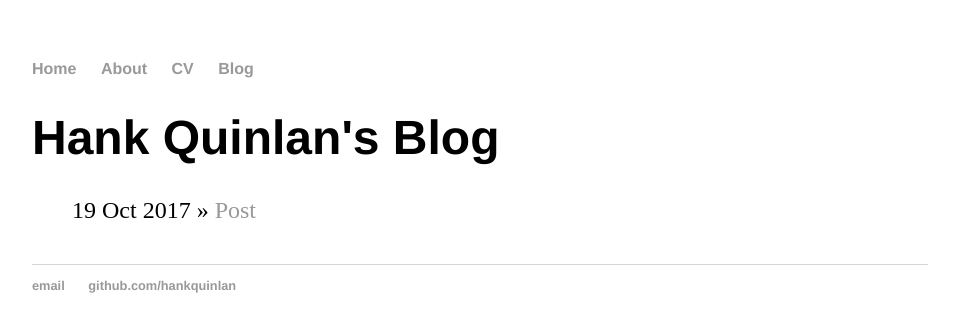
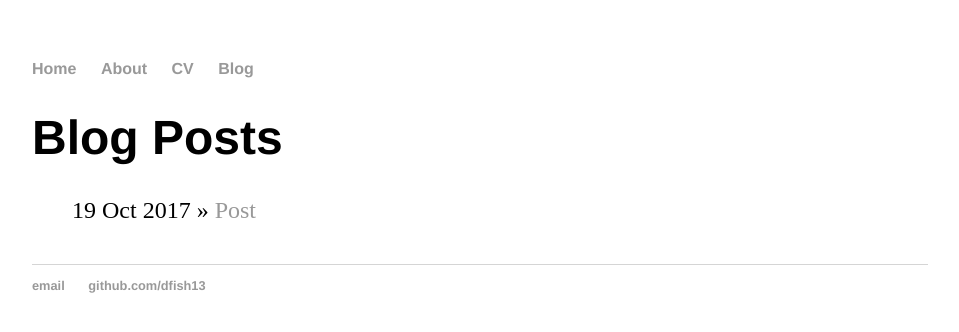
Before and after one commit to dfish13/dfish13.github.io, a Jekyll site: the page built from blog/index.html, in a window 1280 px wide. Shown: the top 332 px of the page, without its empty margins (160-1119 px from the left). Built offline with Jekyll 4.4.1, drawn with Linux system fonts in a browser that asks for light colours.

Commit message:
customization

```diff
--- a/_layouts/default.html
+++ b/_layouts/default.html
@@ -21,8 +21,8 @@
 			</div><!-- /.container -->
 			<footer>
 	    		<ul>
-	        		<li><a href="mailto:hankquinlanhub@gmail.com">email</a></li>
-	        		<li><a href="https://github.com/hankquinlan">github.com/hankquinlan</a></li>
+	        		<li><a href="mailto:fisherduncan13@yahoo..com">email</a></li>
+	        		<li><a href="https://github.com/dfish13">github.com/dfish13</a></li>
 				</ul>
 			</footer>
 		</body>
--- a/blog/index.html
+++ b/blog/index.html
@@ -1,6 +1,6 @@
 ---
 layout: default
-title: Hank Quinlan's Blog
+title: Blog Posts
 ---
 	<h1>{{ page.title }}</h1>
 	<ul class="posts">
```
